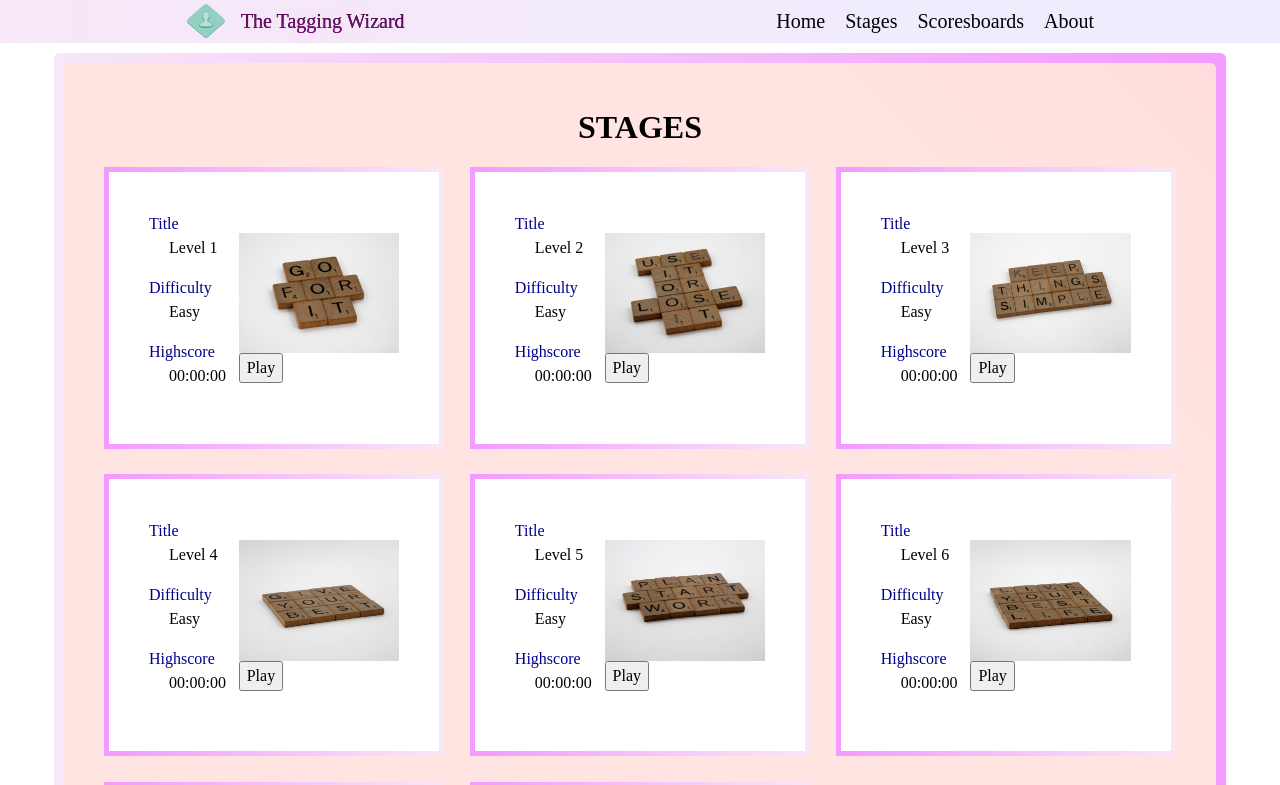
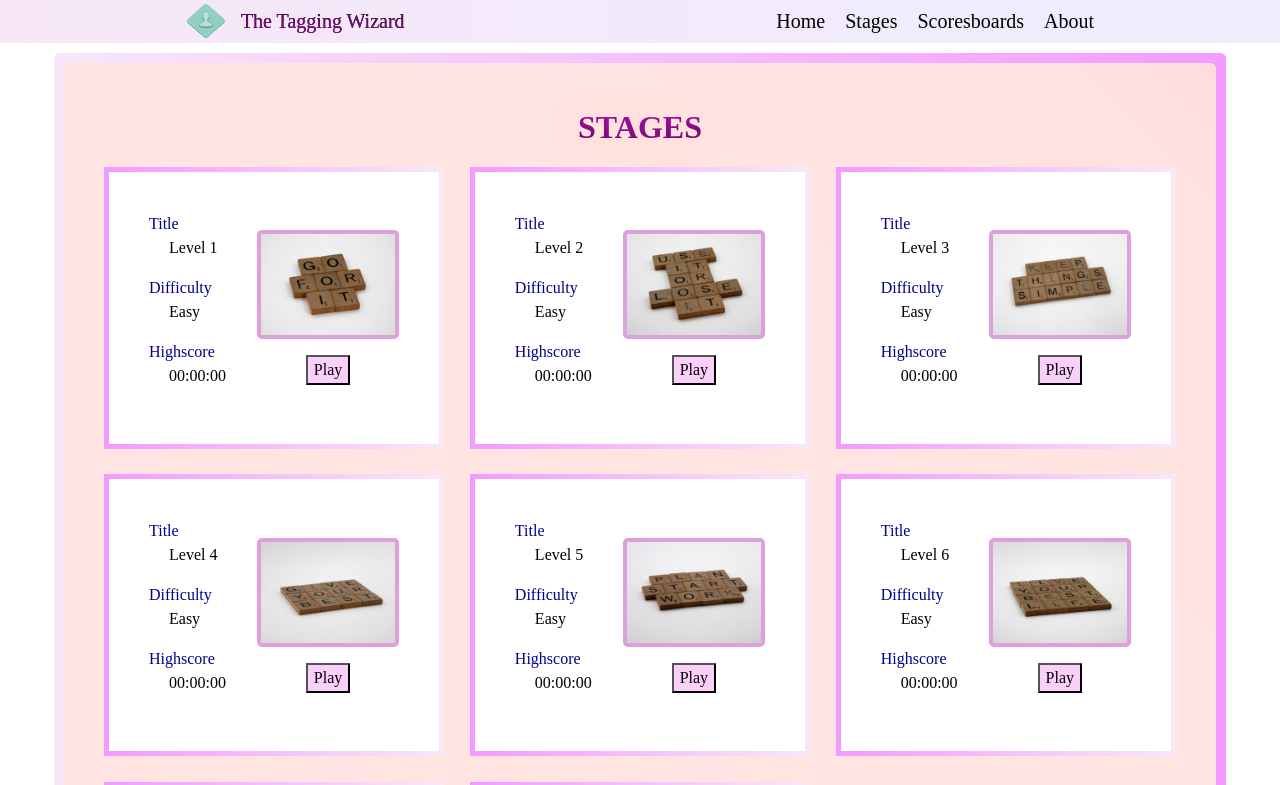
Before and after one commit to Ishm4el/Image-Tagging-App, a React (Vite) app in the folder client/: page /Stages in a window 1280 px wide. Shown: the top 785 px of the page. Built offline with nearby package versions, Linux system fonts and the light colour scheme.

Commit message:
Added more styles to the stages interface. Colored the header. decorated the buttons and the img tags.

```diff
--- a/client/src/components/LevelFramework.tsx
+++ b/client/src/components/LevelFramework.tsx
@@ -7,7 +7,7 @@ export default function LevelFramework(): React.ReactElement {
     const arraySplitStage: readonly string[] = stage.split("_");
     const stageNumber: string = arraySplitStage[1];
     const imageLink: string =
-      "../../public/large_level_" + stageNumber + ".jpg";
+      "/large_level_" + stageNumber + ".jpg";
     return (
       <main className={styles["container-main"]}>
         <img
--- a/client/src/routes/Stages.module.css
+++ b/client/src/routes/Stages.module.css
@@ -45,8 +45,45 @@
   flex: 3 1;
   display: flex;
   flex-flow: column nowrap;
+  justify-content: center;
+  align-items: center;
+  gap: 2dvh;
+}
+
+.card-stage-right img {
+  border: 0.5dvh plum solid;
+  border-radius: 5px;
 }
 
 .card-stage:hover {
   box-shadow: 0 0 1em pink;
 }
+
+.header-stage {
+  background: linear-gradient(to right top, rgb(70, 0, 70), rgb(255, 0, 255));
+  background-clip: text;
+  color: transparent;
+  background-size: 900%;
+  background-position: 0 50%;
+  text-shadow: 0 0 2em pink;
+  -webkit-text-fill-color: transparent;
+  animation: animate-background 3s infinite alternate linear;
+}
+
+@keyframes animate-background {
+  0% {
+    background-position: 0 50%;
+  }
+  100% {
+    background-position: 100% 50%;
+  }
+}
+
+.card-stage-right button {
+  background-color: rgb(250, 207, 250);
+}
+
+.card-stage-right button:hover {
+  background-color: rgb(195, 131, 255);
+  cursor: pointer;
+}
--- a/client/src/routes/Stages.tsx
+++ b/client/src/routes/Stages.tsx
@@ -17,7 +17,7 @@ function CardLevelDescription({
   const arraySplitHref: readonly string[] = href.split("_");
   const stageNumber: string = arraySplitHref[1];
   const thumbnailLink: string =
-    "../../public/small_level_" + stageNumber + ".jpg";
+    "/small_level_" + stageNumber + ".jpg";
 
   return (
     <div className={styles["card-stage"]}>
@@ -31,7 +31,7 @@ function CardLevelDescription({
           <dd>{highscore}</dd>
         </dl>
       </div>
-      <div className={styles["card-stage  -right"]}>
+      <div className={styles["card-stage-right"]}>
         <img src={thumbnailLink} alt={thumbnailLink} />
         <button
           onClick={() => {
@@ -62,7 +62,7 @@ export default function Stages({ levels }: StagesProps): React.ReactElement {
   return (
     <main className={styles["container-main"]}>
       <header>
-        <h1>STAGES</h1>
+        <h1 className={styles["header-stage"]}>STAGES</h1>
       </header>
       <section className={styles["dashboard-stages"]}>{levelCards}</section>
     </main>
```
